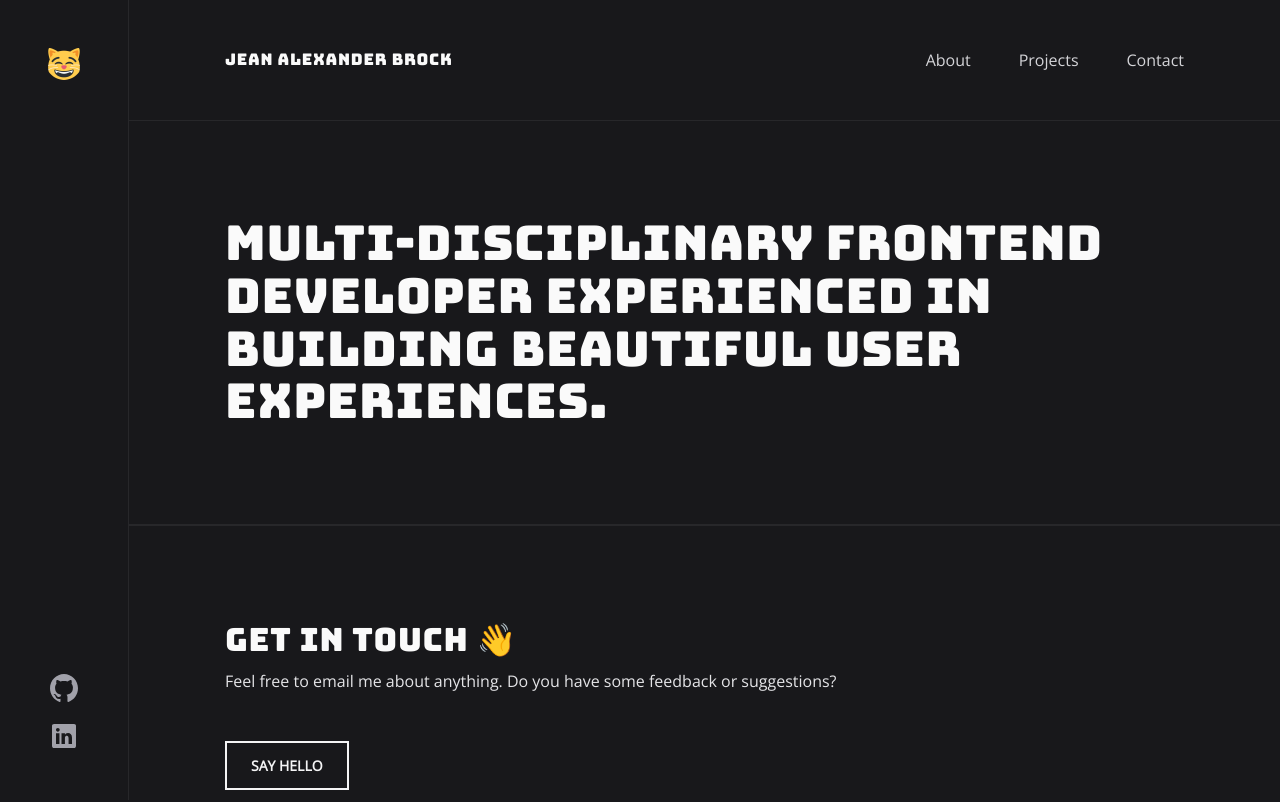
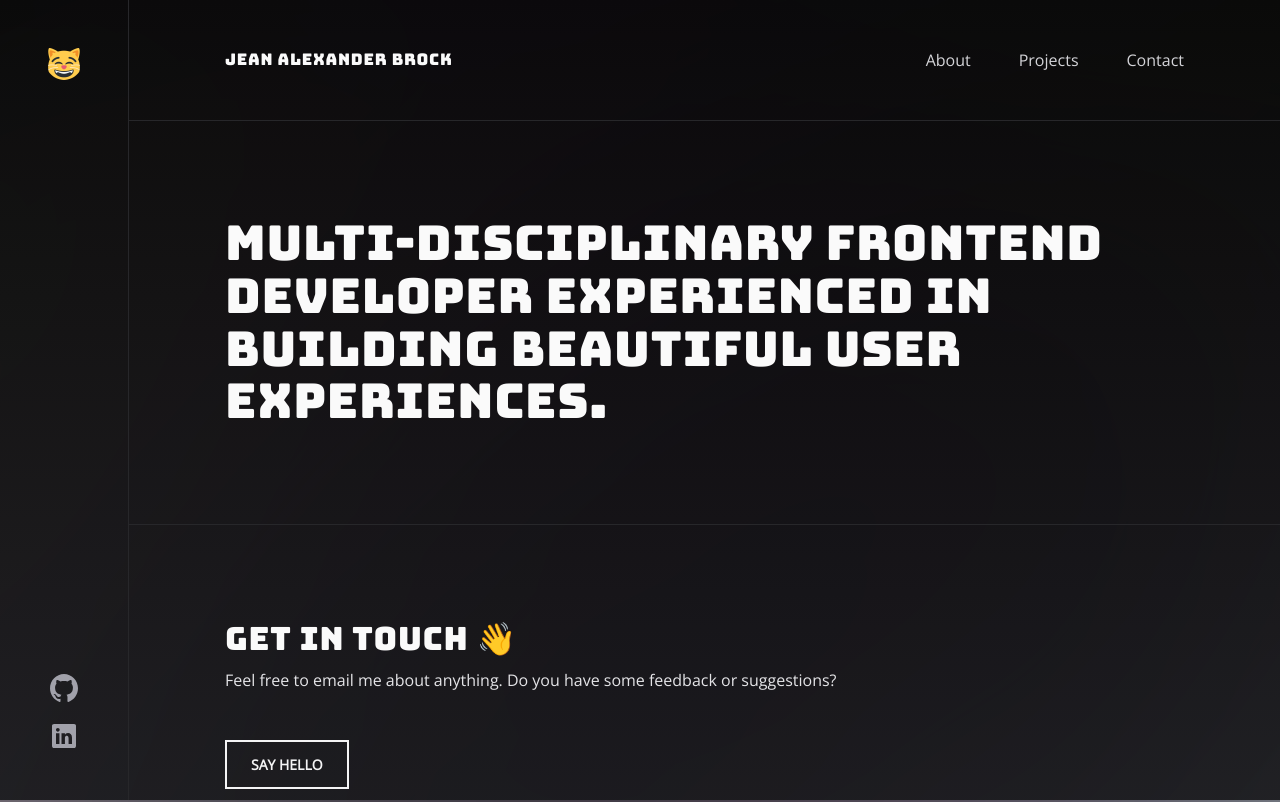
Before and after one commit to railek/portfolio-old, a Gatsby site: page / in a window 1280 px wide. Shown: the top 802 px of the page. Built offline with nearby package versions, Linux system fonts and the light colour scheme; Gatsby itself is replaced by a stand-in of ours.

Commit message:
style: gradient background blobs

```diff
--- a/src/components/hero.jsx
+++ b/src/components/hero.jsx
@@ -3,8 +3,6 @@ import styled from 'styled-components';
 import Wrapper from './wrapper';
 
 const StyledHero = styled.div`
-  border-bottom: 1px solid var(--gray-800);
-
   h1 {
     font-size: 24px;
 
--- a/src/components/layout.jsx
+++ b/src/components/layout.jsx
@@ -5,7 +5,7 @@ import Header from './header';
 import Footer from './footer';
 import Navigation from './navigation';
 
-const Container = styled.div`
+const StyledContainer = styled.div`
   background-color: var(--gray-900);
   position: relative;
   display: flex;
@@ -18,23 +18,52 @@ const Container = styled.div`
     flex-direction: row;
   }
 
+  &::before,
+  &::after {
+    content: '';
+    position: fixed;
+    top: 0;
+    right: 0;
+    bottom: 0;
+    left: 0;
+    z-index: -10;
+  }
+
+  &::before {
+    filter: url(#blobs);
+  }
+
+  &::after {
+    background: linear-gradient(var(--black), var(--gray-900));
+    opacity: 0.9;
+  }
+
   & > div {
     width: 100%;
   }
 `;
 
+const StyledSVG = styled.svg`
+  position: absolute;
+`;
+
 export default function Layout({ children }) {
   return (
     <>
+      <StyledSVG>
+        <filter id="blobs">
+          <feTurbulence type="fractalNoise" baseFrequency="0.001" />
+        </filter>
+      </StyledSVG>
       <GlobalStyles />
-      <Container>
+      <StyledContainer>
         <Header />
         <div>
           <Navigation />
           <main>{children}</main>
           <Footer />
         </div>
-      </Container>
+      </StyledContainer>
     </>
   );
 }
```
